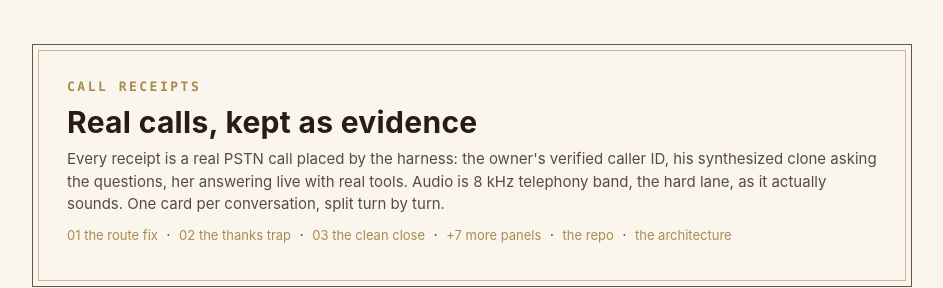
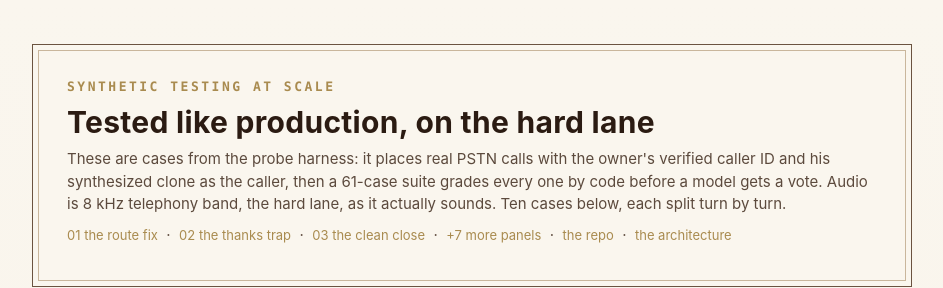
Before and after one commit to jameswniu/realtime-voice-agent-turn-taking-stack, a plain HTML site: page docs/receipts.html in a window 1280 px wide. Shown: the top 288 px of the page, without its empty margins (168-1111 px from the left). Drawn offline with Linux system fonts and the light colour scheme.

Commit message:
Rebalance surfaces: landing = 5 hard-problem calls, Pages = synthetic testing at scale
Landing README 'Hear her work' trimmed 9 to 5, reframed business-lens
around real still-unsolved-in-2026 problems: turn-taking/end-pointing,
cross-app triage, follow-through that fires, live grounding vs
hallucination, and presence. Hero badge and the TIP callout now hint at
synthetic testing at scale and point to the Pages page.

Pages receipts.html reframed from 'call receipts' to 'synthetic testing
at scale': same ten cases, now framed as probe-harness output graded by a
61-case suite, code before models. Read next pointer aligned.

```diff
--- a/docs/receipts.html
+++ b/docs/receipts.html
@@ -58,12 +58,12 @@
 
 <div class="frame">
   <div class="top">
-    <div class="kick">CALL RECEIPTS</div>
-    <h1>Real calls, kept as evidence</h1>
-    <div class="sub">Every receipt is a real PSTN call placed by the harness: the owner's verified
-    caller ID, his synthesized clone asking the questions, her answering live with real tools.
-    Audio is 8&nbsp;kHz telephony band, the hard lane, as it actually sounds. One card per
-    conversation, split turn by turn.</div>
+    <div class="kick">SYNTHETIC TESTING AT SCALE</div>
+    <h1>Tested like production, on the hard lane</h1>
+    <div class="sub">These are cases from the probe harness: it places real PSTN calls with the
+    owner's verified caller ID and his synthesized clone as the caller, then a 61-case suite grades
+    every one by code before a model gets a vote. Audio is 8&nbsp;kHz telephony band, the hard lane,
+    as it actually sounds. Ten cases below, each split turn by turn.</div>
     <div class="sub toc">
       <a href="#route-fix">01 the route fix</a> &nbsp;·&nbsp;
       <a href="#thanks-trap">02 the thanks trap</a> &nbsp;·&nbsp;
```
Also changed, not shown: README.md.
